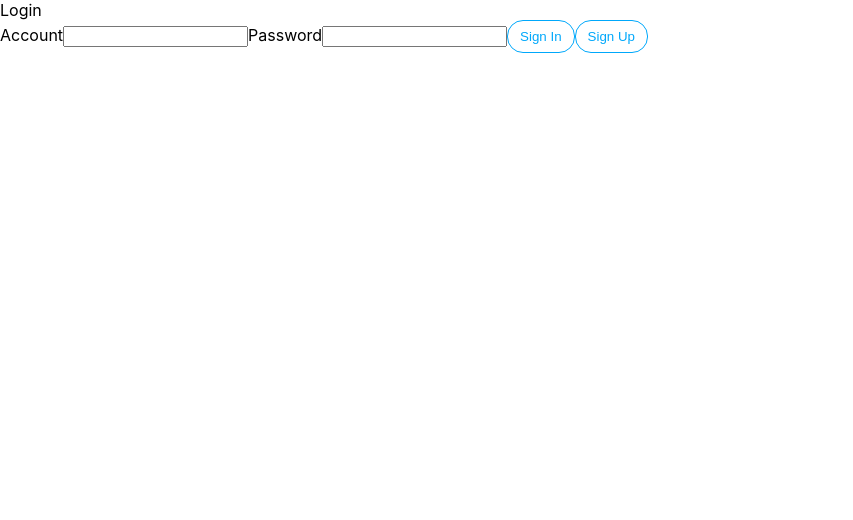
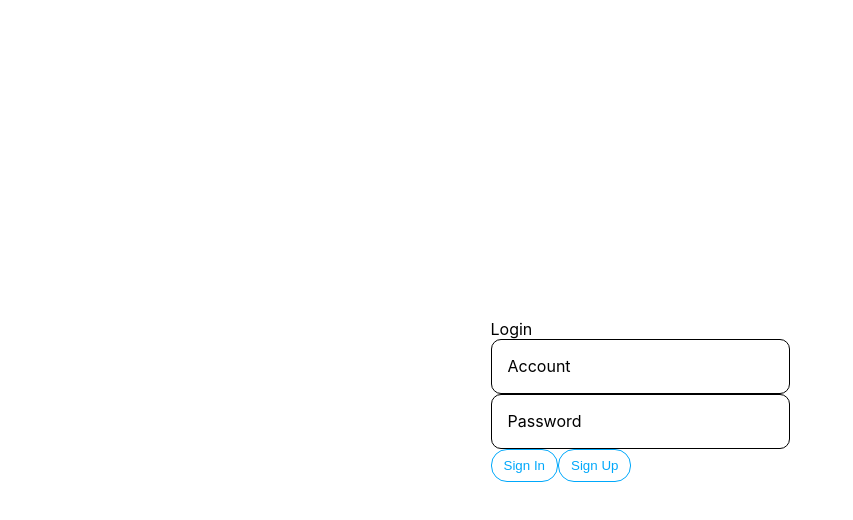
Before and after one commit to jananigel/react-login, a React (Create React App) app: page /login in a window 1280 px wide. Shown: the top 520 px of the page, without its empty margins (0-853 px from the left). Built offline with nearby package versions, Linux system fonts and the light colour scheme.

Commit message:
style: adjust the position of login card and input style

```diff
--- a/src/index.css
+++ b/src/index.css
@@ -1,3 +1,11 @@
+html,
+body,
+#root {
+  width: 100%;
+  height: 100%;
+  scroll-behavior: smooth;
+}
+
 body {
   margin: 0;
   font-family: -apple-system, BlinkMacSystemFont, 'Segoe UI', 'Roboto', 'Oxygen',
--- a/src/pages/login/login.page.js
+++ b/src/pages/login/login.page.js
@@ -1,12 +1,16 @@
-import LoginCard from "../../share/components/login/login-card.component";
+import ScreenCenterLayout from "../../share/components/layouts/screen-center/screen-center.layout";
+import LoginCard from "../../share/components/login/login-card/login-card.component";
 import { LoginFormProvider } from "../../share/contexts/login-form.context";
+import './login.module.scss';
 
 const Login = () => {
   return (
     <>
-      <LoginFormProvider>
-        <LoginCard />
-      </LoginFormProvider>
+      <ScreenCenterLayout>
+        <LoginFormProvider>
+          <LoginCard />
+        </LoginFormProvider>
+      </ScreenCenterLayout>
     </>
   )
 }
--- /dev/null
+++ b/src/share/components/layouts/screen-center/screen-center.layout.js
@@ -0,0 +1,12 @@
+import styles from './screen-center.module.scss';
+
+const ScreenCenterLayout = ({ children }) => {
+
+  return (
+    <div className={styles.container}>
+      { children }
+    </div>
+  );
+}
+
+export default ScreenCenterLayout;
--- /dev/null
+++ b/src/share/components/layouts/screen-center/screen-center.module.scss
@@ -0,0 +1,6 @@
+.container {
+  height: 100%;
+  display: flex;
+  align-items: center;
+  justify-content: center;
+}
--- a/src/share/components/login/sign-in-form.component.js
+++ b/src/share/components/login/sign-in-form/sign-in-form.component.js
@@ -1,6 +1,6 @@
 import { useCallback } from "react";
-import TextButton from "../../widgets/text-button/text-button.widget";
-import TextInput from "../../widgets/text-input.widget";
+import TextButton from "../../../widgets/text-button/text-button.widget";
+import TextInput from "../../../widgets/text-input/text-input.widget";
 
 const SignInForm = ({ signUpClick, signIn, account, password, onSignInAccountChanged, onSignInPasswordChanged }) => {
 
--- a/src/share/components/login/sign-up-form.component.js
+++ b/src/share/components/login/sign-up-form/sign-up-form.component.js
@@ -1,6 +1,6 @@
 import { useCallback } from "react";
-import TextButton from "../../widgets/text-button/text-button.widget";
-import TextInput from "../../widgets/text-input.widget";
+import TextButton from "../../../widgets/text-button/text-button.widget";
+import TextInput from "../../../widgets/text-input/text-input.widget";
 
 const SignUpForm = ({ signInClick, submitClick, account, password, confirmPassword, onSignUpAccountChanged, onSignUpPasswordChanged, onSignUpConfirmPasswordChanged }) => {
 
--- a/src/share/widgets/text-input.widget.js
+++ /dev/null
@@ -1,12 +0,0 @@
-const TextInput = ({ placeholder, value, onChange, type = 'text' }) => {
-  return (
-    <>
-      <label>
-        <span>{ placeholder }</span>
-        <input type={type} value={value} onChange={onChange}></input>
-      </label>
-    </>
-  );
-}
-
-export default TextInput;
--- /dev/null
+++ b/src/share/widgets/text-input/text-input.module.scss
@@ -0,0 +1,27 @@
+.field {
+  display: flex;
+  border: 1px solid;
+  flex-direction: column-reverse;
+  padding: 12px 16px;
+  border-radius: 10px;
+  position: relative;
+}
+
+.title {
+  position: absolute;
+  top: 50%;
+  transform: translateY(-50%);
+  transition: transform .3s linear;
+}
+
+.input {
+  border: 0;
+  outline: none;
+  padding: 6px 0 0;
+  font-size: calc(0.75em + 1vmin);
+
+  &:focus ~ .title {
+    transform: translateY(-160%);
+    font-size: calc(0.25em + 1vmin);
+  }
+}
--- /dev/null
+++ b/src/share/widgets/text-input/text-input.widget.js
@@ -0,0 +1,14 @@
+import styles from './text-input.module.scss';
+
+const TextInput = ({ placeholder, value, onChange, type = 'text' }) => {
+  return (
+    <>
+      <label className={styles.field}>
+        <input className={styles.input} type={type} value={value} onChange={onChange}></input>
+        <span className={styles.title}>{ value ? '' : placeholder }</span>
+      </label>
+    </>
+  );
+}
+
+export default TextInput;
```
Also changed, not shown: src/share/components/login/login-card/login-card.component.js (renamed from src/share/components/login/login-card.component.js, +4 -3 lines), src/pages/login/login.module.scss (added), src/share/components/login/login-card/login-card.module.scss (added).
